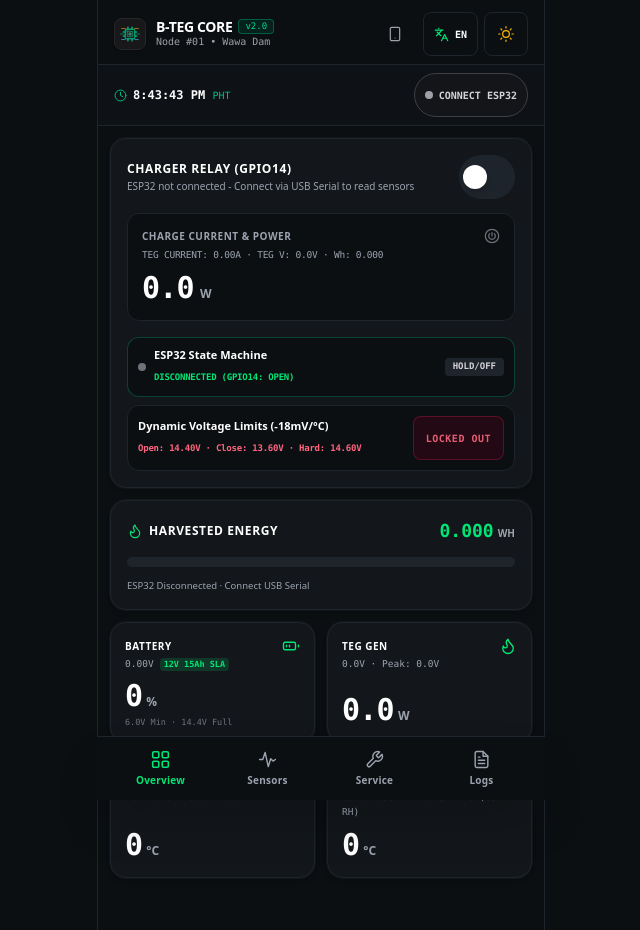
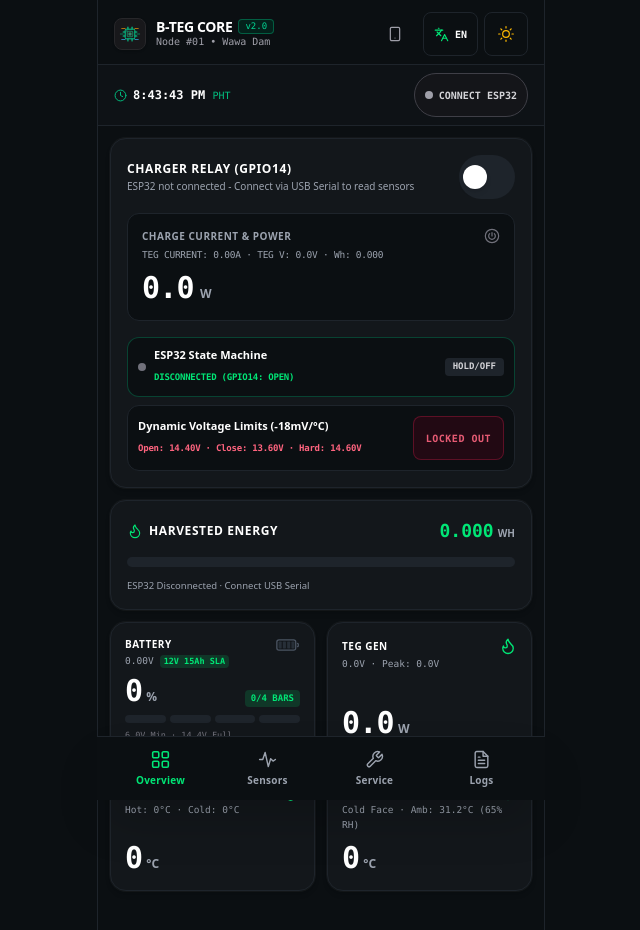
Before and after one commit to Hoseki28/Thesis, a React (Vite) app: page / in a window 1280 px wide. Shown: the top 930 px of the page, without its empty margins (319-959 px from the left). Built offline with nearby package versions, Linux system fonts and the light colour scheme.

Commit message:
feat(battery): implement 4-bar dynamic state-of-charge gauge and matching 4-bar battery icon

```diff
--- a/src/components/OverviewTab.tsx
+++ b/src/components/OverviewTab.tsx
@@ -26,6 +26,101 @@ interface OverviewTabProps {
   onScenarioChange: (preset: ScenarioPreset) => void
   onSimSpeedChange: (speed: number) => void
   onManualSlider: (key: 'stoveTemp' | 'ambientTemp' | 'humidity' | 'batteryPct', val: number) => void
+}
+
+/**
+ * 4-Bar State-of-Charge Battery SVG Icon
+ * Lights up 0 to 4 bars corresponding to:
+ * - 4 bars: 76% to 100%
+ * - 3 bars: 51% to 75%
+ * - 2 bars: 26% to 50%
+ * - 1 bar: 1% to 25% (warning color)
+ * - 0 bars: 0% / disconnected
+ */
+function Battery4BarIcon({
+  activeBars,
+  isDark,
+  size = 24,
+}: {
+  activeBars: number
+  isDark: boolean
+  size?: number
+}) {
+  const activeColor =
+    activeBars === 1
+      ? '#ef4444' // Red / Low (1-25%)
+      : activeBars === 2
+      ? '#f59e0b' // Amber (26-50%)
+      : '#00E676' // Vibrant green (>50%)
+
+  const inactiveColor = isDark ? '#272F38' : '#e4e4e7'
+  const strokeColor = activeBars === 0 ? (isDark ? '#4b5563' : '#a1a1aa') : activeColor
+
+  return (
+    <svg
+      width={size}
+      height={Math.round(size * 0.52)}
+      viewBox="0 0 28 14"
+      fill="none"
+      xmlns="http://www.w3.org/2000/svg"
+      className="flex-shrink-0"
+      aria-label={`${activeBars} of 4 bars`}
+    >
+      {/* Battery Body Outline */}
+      <rect
+        x="1"
+        y="1"
+        width="22"
+        height="12"
+        rx="2.5"
+        stroke={strokeColor}
+        strokeWidth="1.5"
+      />
+      {/* Battery Positive Terminal Tip */}
+      <path
+        d="M25 5C25.5 5 26 5.5 26 6V8C26 8.5 25.5 9 25 9"
+        stroke={strokeColor}
+        strokeWidth="1.5"
+        strokeLinecap="round"
+      />
+      {/* Bar 1 */}
+      <rect
+        x="3"
+        y="3"
+        width="3.6"
+        height="8"
+        rx="0.8"
+        fill={activeBars >= 1 ? activeColor : inactiveColor}
+      />
+      {/* Bar 2 */}
+      <rect
+        x="8"
+        y="3"
+        width="3.6"
+        height="8"
+        rx="0.8"
+        fill={activeBars >= 2 ? activeColor : inactiveColor}
+      />
+      {/* Bar 3 */}
+      <rect
+        x="13"
+        y="3"
+        width="3.6"
+        height="8"
+        rx="0.8"
+        fill={activeBars >= 3 ? activeColor : inactiveColor}
+      />
+      {/* Bar 4 */}
+      <rect
+        x="18"
+        y="3"
+        width="3.6"
+        height="8"
+        rx="0.8"
+        fill={activeBars >= 4 ? activeColor : inactiveColor}
+      />
+    </svg>
+  )
 }
 
 export function OverviewTab({
@@ -116,6 +211,11 @@ export function OverviewTab({
   const pHarvLive = isConnected ? (telemetry.pHarv ?? (telemetry.tegPower > 0 ? telemetry.tegPower : Math.round(vTegLive * iBatLive * 10) / 10)) : 0.0
   const whHarvLive = isConnected ? (telemetry.whHarv ?? 0.0) : 0.0
   const isRelayClosed = isConnected ? Boolean(telemetry.relayOn ?? telemetry.relays.dcBus) : false
+
+  // 4-Bar Battery State-of-Charge Calculation
+  // 4 bars: 76-100%, 3 bars: 51-75%, 2 bars: 26-50%, 1 bar: 1-25%, 0 bars: 0%
+  const battPct = isConnected ? Math.min(100, Math.max(0, Math.round(telemetry.batteryPct))) : 0
+  const activeBars = battPct > 75 ? 4 : battPct > 50 ? 3 : battPct > 25 ? 2 : battPct > 0 ? 1 : 0
 
   return (
     <div className="flex flex-col gap-3 font-sans">
@@ -294,7 +394,7 @@ export function OverviewTab({
 
       {/* ── 3. 2×2 TELEMETRY GRID ───────────────────────────────────── */}
       <div className="grid grid-cols-2 gap-3">
-        {/* TILE 1: BATTERY (12V 15Ah SLA) */}
+        {/* TILE 1: BATTERY (12V 15Ah SLA) WITH 4-BAR GAUGE */}
         <div className={`rounded-2xl p-3.5 border flex flex-col justify-between min-h-[110px] shadow-md transition-all ${
           isDark
             ? 'bg-[#13171B] border-[#1E242B] ring-1 ring-white/[0.04]'
@@ -305,7 +405,7 @@ export function OverviewTab({
               <span className={`text-[10px] font-bold uppercase tracking-wider ${isDark ? 'text-white' : 'text-zinc-950'}`}>
                 {isFil ? 'BATERYA' : 'BATTERY'}
               </span>
-              <IconBattery size={18} className={isDark ? 'text-[#00E676]' : 'text-emerald-700'} />
+              <Battery4BarIcon activeBars={activeBars} isDark={isDark} size={24} />
             </div>
             <div className="flex items-center gap-1.5 mt-0.5">
               <span className={`text-[9.5px] font-mono ${isDark ? 'text-[#9CA3AF]' : 'text-zinc-600'}`}>
@@ -320,12 +420,58 @@ export function OverviewTab({
           </div>
 
           <div>
-            <div className="flex items-baseline mt-1.5">
-              <span className={`text-2xl sm:text-3xl font-black font-mono tabular-nums tracking-tight ${isDark ? 'text-white' : 'text-zinc-950'}`}>
-                {isConnected ? Math.round(telemetry.batteryPct) : 0}
+            <div className="flex items-baseline justify-between mt-1">
+              <div className="flex items-baseline">
+                <span className={`text-2xl sm:text-3xl font-black font-mono tabular-nums tracking-tight ${isDark ? 'text-white' : 'text-zinc-950'}`}>
+                  {battPct}
+                </span>
+                <span className={`text-xs font-semibold ml-1 ${isDark ? 'text-[#9CA3AF]' : 'text-zinc-600'}`}>%</span>
+              </div>
+              <span className={`text-[9px] font-mono font-bold px-1.5 py-0.5 rounded ${
+                activeBars === 1
+                  ? 'bg-rose-500/20 text-rose-400'
+                  : activeBars === 2
+                  ? 'bg-amber-500/20 text-amber-400'
+                  : isDark
+                  ? 'bg-[#00E676]/15 text-[#00E676]'
+                  : 'bg-emerald-100 text-emerald-800'
+              }`}>
+                {activeBars}/4 BARS
               </span>
-              <span className={`text-xs font-semibold ml-1 ${isDark ? 'text-[#9CA3AF]' : 'text-zinc-600'}`}>%</span>
             </div>
+
+            {/* 4-Segment State-of-Charge Bar Gauge */}
+            <div
+              className="grid grid-cols-4 gap-1 w-full my-1.5"
+              role="meter"
+              aria-valuenow={battPct}
+              aria-valuemin={0}
+              aria-valuemax={100}
+              aria-label={`Battery ${battPct}%, ${activeBars} of 4 bars`}
+            >
+              {[1, 2, 3, 4].map((bar) => {
+                const isLit = activeBars >= bar
+                return (
+                  <div
+                    key={bar}
+                    className={`h-2 rounded-full transition-all duration-300 ${
+                      isLit
+                        ? activeBars === 1
+                          ? 'bg-rose-500 shadow-sm shadow-rose-500/40'
+                          : activeBars === 2
+                          ? 'bg-amber-400 shadow-sm shadow-amber-400/40'
+                          : isDark
+                          ? 'bg-[#00E676] shadow-sm shadow-emerald-500/40'
+                          : 'bg-emerald-600'
+                        : isDark
+                        ? 'bg-[#1E242B]'
+                        : 'bg-zinc-200'
+                    }`}
+                  />
+                )
+              })}
+            </div>
+
             <span className={`text-[8.5px] font-mono block mt-0.5 ${isDark ? 'text-zinc-500' : 'text-zinc-500'}`}>
               6.0V Min · 14.4V Full
             </span>
```
